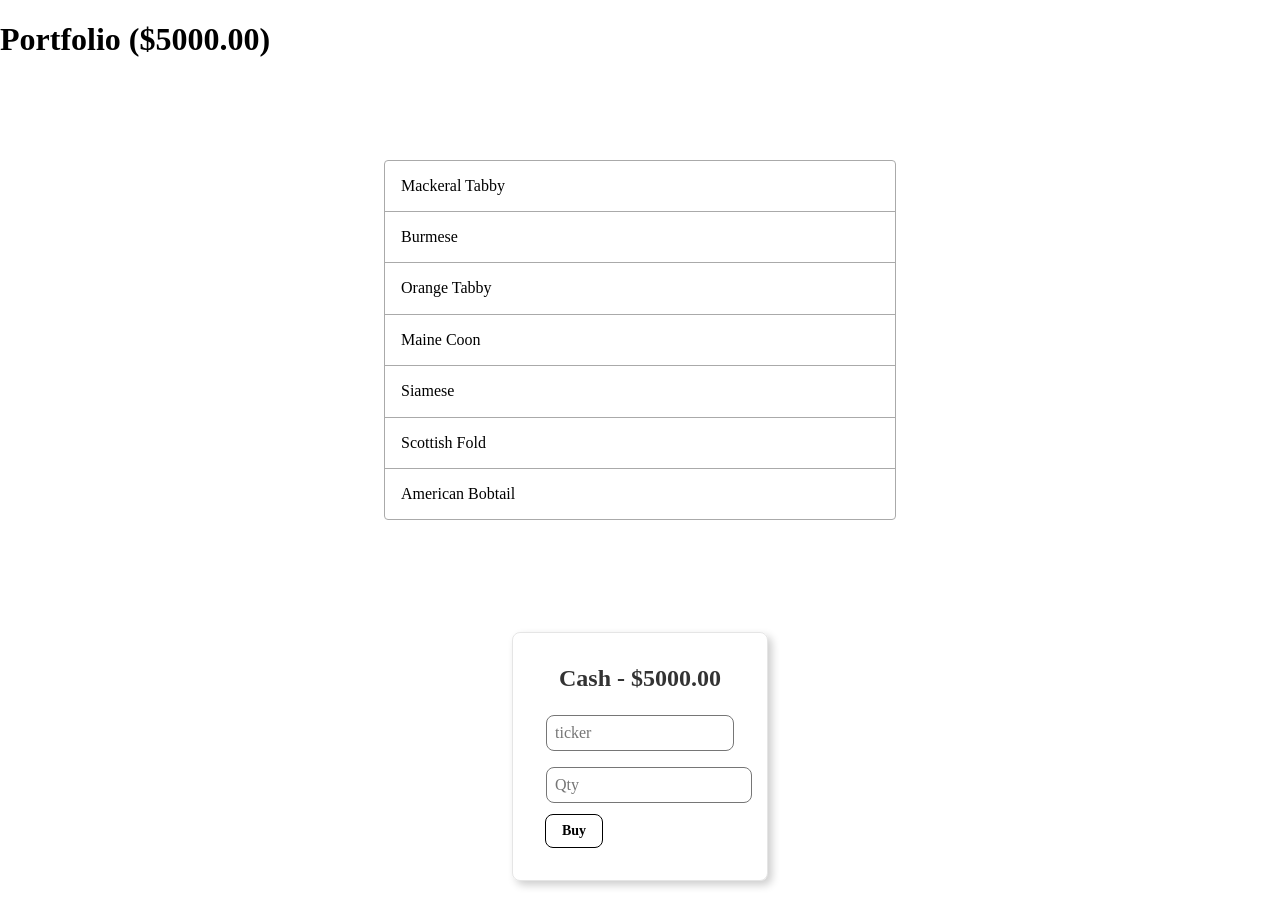
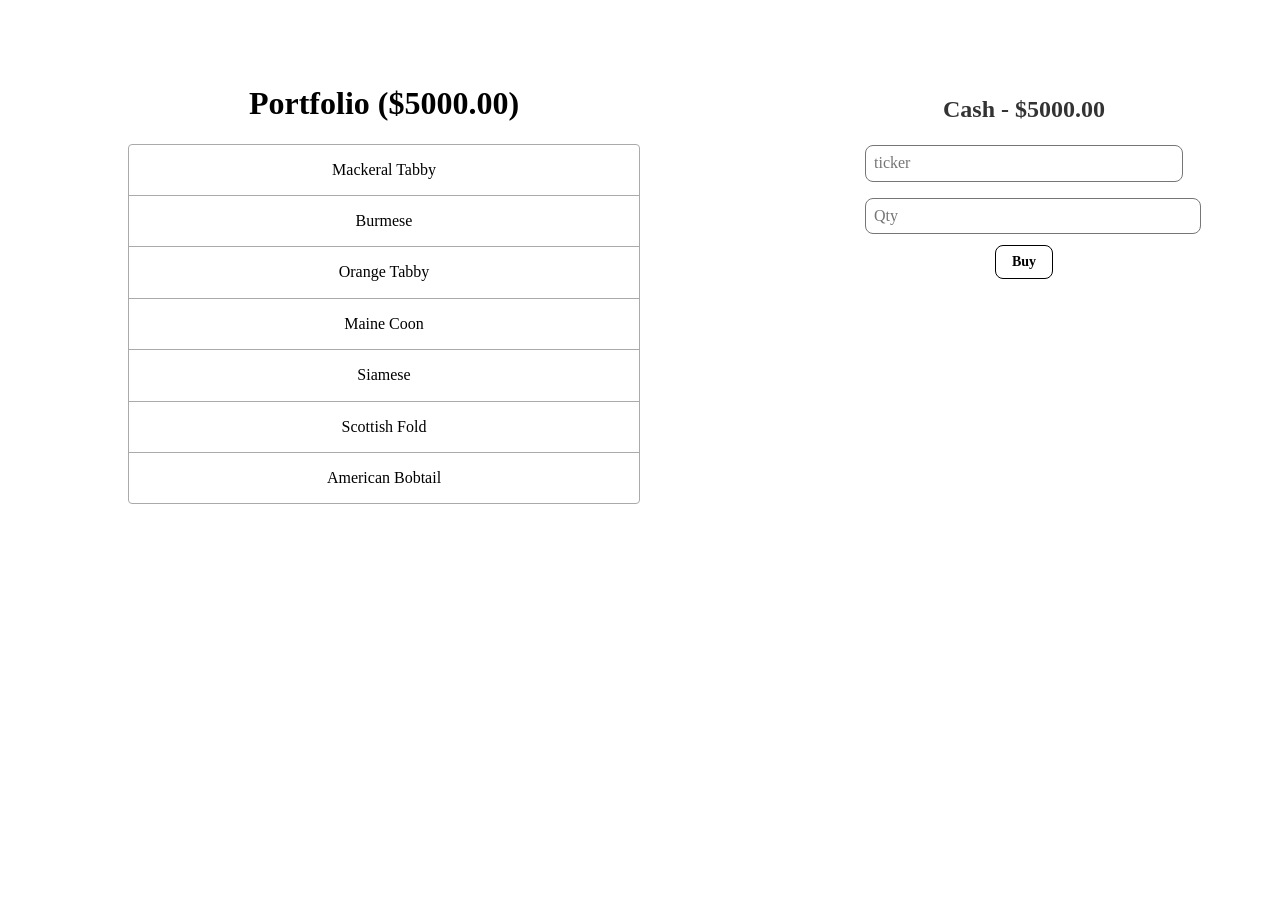
Before and after one commit to Sampandu/Stocks-port, a React (Create React App) app: page /portfolio in a window 1280 px wide. After the commit the page ends 800 px from the top, so only its background shows below. Built offline with nearby package versions, Linux system fonts and the light colour scheme.

Commit message:
styling portfolio

```diff
--- a/src/components/Buyshare.js
+++ b/src/components/Order.js
@@ -1,8 +1,8 @@
 import React from 'react';
 
-const Buyshare = () => {
+const Order = () => {
   return (
-    <article className="br2 ba br3 shadow-5 b--black-10 mv4 w-100 w-50-m w-25-l mw5 center">
+    <article className="center pa3 pa5-ns">
         <main className="pa4 black-80 center">
           <div className="measure">
             <fieldset id="sign_up" className="ba b--transparent ph0 mh0">
@@ -38,4 +38,4 @@ const Buyshare = () => {
   )
 }
 
-export default Buyshare
+export default Order
--- a/src/components/Portfolio.js
+++ b/src/components/Portfolio.js
@@ -1,23 +1,27 @@
 import React from 'react';
-import Buyshare from './Buyshare';
+import Order from './Order';
 
 const Portfolio = () => {
   return (
-    <div>
-      <h1>Portfolio ($5000.00)</h1>
-      <article class="pa3 pa5-ns">
-        <ul class="list pl0 ml0 center mw6 ba b--light-silver br2">
-          <li class="ph3 pv3 bb b--light-silver">Mackeral Tabby</li>
-          <li class="ph3 pv3 bb b--light-silver">Burmese</li>
-          <li class="ph3 pv3 bb b--light-silver">Orange Tabby</li>
-          <li class="ph3 pv3 bb b--light-silver">Maine Coon</li>
-          <li class="ph3 pv3 bb b--light-silver">Siamese</li>
-          <li class="ph3 pv3 bb b--light-silver">Scottish Fold</li>
-          <li class="ph3 pv3">American Bobtail</li>
-        </ul>
-      </article>
-      <Buyshare />
-    </div>
+    <article class="cf">
+      <div class="fl w-60 tc">
+        <article className="center pa3 pa5-ns">
+          <h1 className='tc'>Portfolio ($5000.00)</h1>
+          <ul className="list pl0 ml0 center mw6 ba b--light-silver br2">
+            <li className="ph3 pv3 bb b--light-silver">Mackeral Tabby</li>
+            <li className="ph3 pv3 bb b--light-silver">Burmese</li>
+            <li className="ph3 pv3 bb b--light-silver">Orange Tabby</li>
+            <li className="ph3 pv3 bb b--light-silver">Maine Coon</li>
+            <li className="ph3 pv3 bb b--light-silver">Siamese</li>
+            <li className="ph3 pv3 bb b--light-silver">Scottish Fold</li>
+            <li className="ph3 pv3">American Bobtail</li>
+          </ul>
+        </article>
+      </div>
+      <div class="fl w-40 tc">
+        <Order />
+      </div>
+    </article>
   )
 }
 
--- a/src/components/Transactions.js
+++ b/src/components/Transactions.js
@@ -3,16 +3,16 @@ import React from 'react';
 const Transactions = () => {
   return (
     <div>
-      <h1>Transactions</h1>
-      <article class="pa3 pa5-ns">
-        <ul class="list pl0 ml0 center mw6 ba b--light-silver br2">
-          <li class="ph3 pv3 bb b--light-silver">Mackeral Tabby</li>
-          <li class="ph3 pv3 bb b--light-silver">Burmese</li>
-          <li class="ph3 pv3 bb b--light-silver">Orange Tabby</li>
-          <li class="ph3 pv3 bb b--light-silver">Maine Coon</li>
-          <li class="ph3 pv3 bb b--light-silver">Siamese</li>
-          <li class="ph3 pv3 bb b--light-silver">Scottish Fold</li>
-          <li class="ph3 pv3">American Bobtail</li>
+      <article className="center pa3 pa5-ns">
+        <h1 className='tc'>Transactions</h1>
+        <ul className="list pl0 ml0 center mw6 ba b--light-silver br2">
+          <li className="ph3 pv3 bb b--light-silver">Mackeral Tabby</li>
+          <li className="ph3 pv3 bb b--light-silver">Burmese</li>
+          <li className="ph3 pv3 bb b--light-silver">Orange Tabby</li>
+          <li className="ph3 pv3 bb b--light-silver">Maine Coon</li>
+          <li className="ph3 pv3 bb b--light-silver">Siamese</li>
+          <li className="ph3 pv3 bb b--light-silver">Scottish Fold</li>
+          <li className="ph3 pv3">American Bobtail</li>
         </ul>
       </article>
     </div>
```
